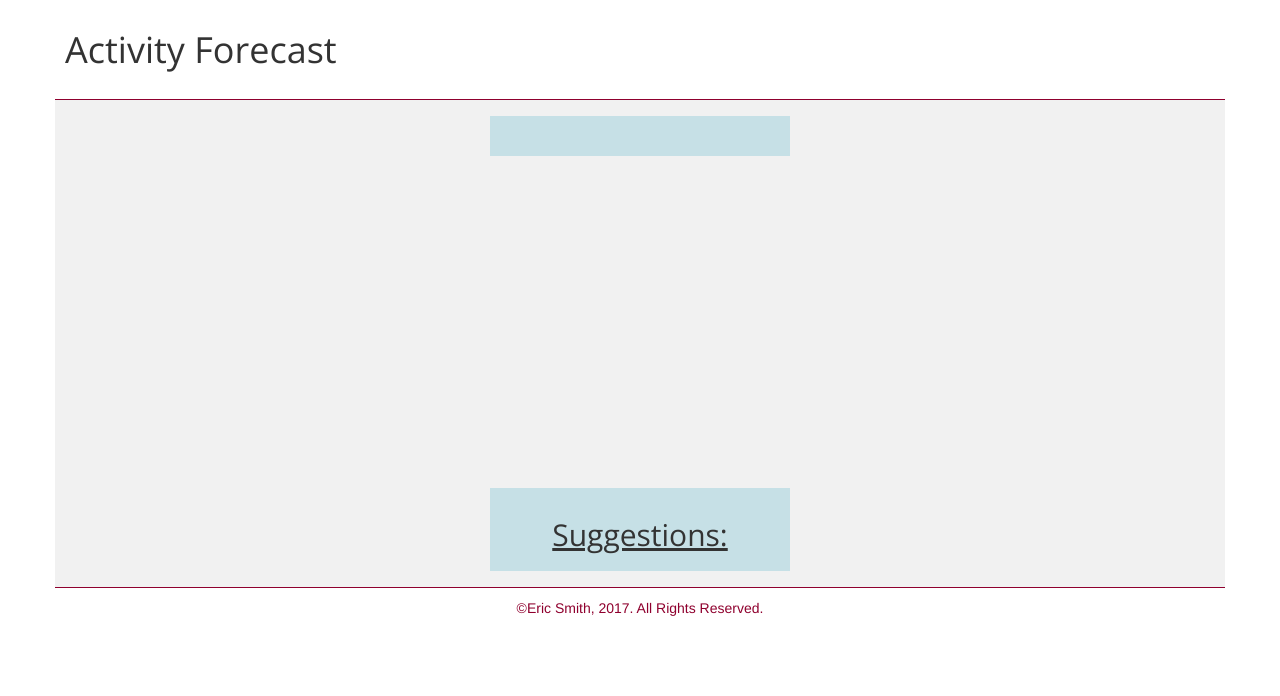
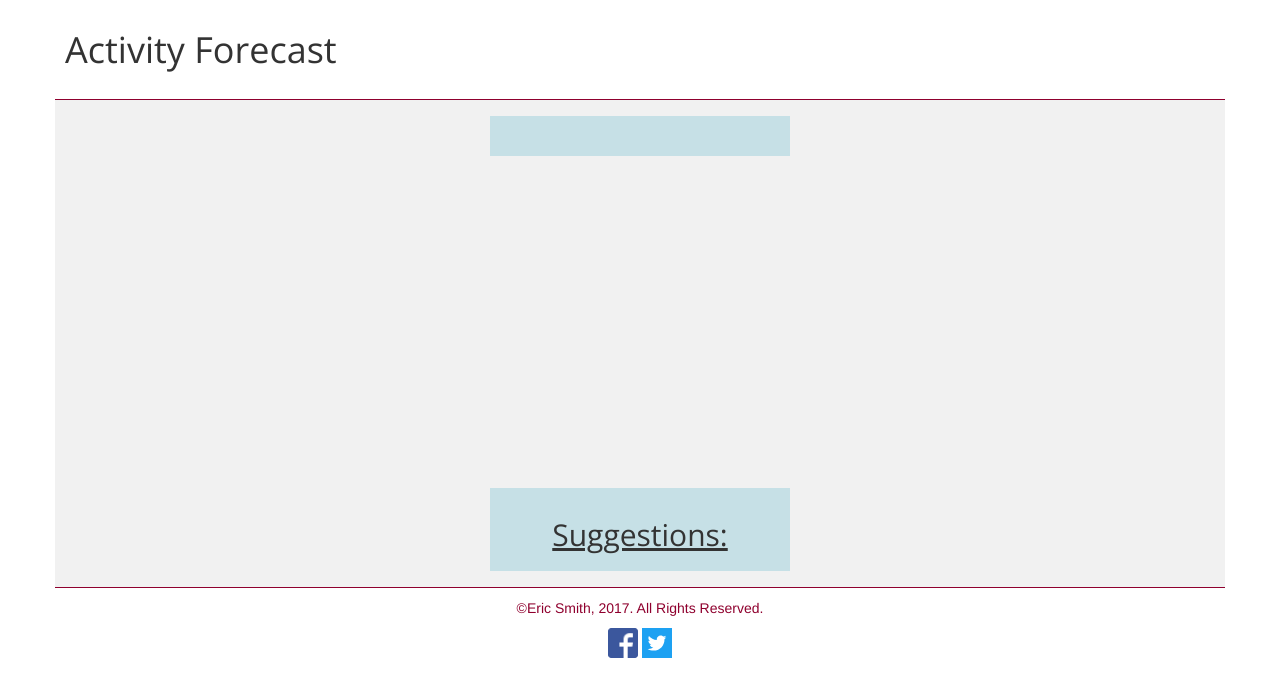
Before and after one commit to ericsmith92/activity-forecast, a plain HTML site: page index.html in a window 1280 px wide. Drawn offline with nearby package versions, Linux system fonts and the light colour scheme; some packages are replaced by stand-ins of ours.

Commit message:
Added images, share buttons, script for fb share

```diff
--- a/css/style.css
+++ b/css/style.css
@@ -91,3 +91,14 @@ footer > div{
     color: #8F002E;
     padding: 0.625rem;
 }
+
+.share-cntr{
+    display: inline-block;
+    padding: 0;
+}
+
+.share-btn{
+    height: 30px;
+    width: 30px;
+    display: inline-block;
+}
--- a/index.html
+++ b/index.html
@@ -5,7 +5,7 @@
         <meta name="description" content="An application used to find activities in your area based on the weather">
         <meta name="author" content="Eric Smith">
         <meta http-equiv="X-UA-Compatible" content="IE=edge">
-        <meta name="viewport" content="width-device-width, initial-scale=1, shrink-to-fit=no">
+        <meta name="viewport" content="width=device-width, initial-scale=1, shrink-to-fit=no">
         <!--OG tags-->
         <meta property="og:title" content="Find activities in your area based on the weather">
         <meta property="og:url" content="http://helloericsmith.com/assignments/activity-forecast">
@@ -16,11 +16,12 @@
         <meta name="twitter:title" content="Find activities in your area based on the weather">
         <meta name="twitter:description" content="An application used to find activities in your area based on the weather">
         <meta name="twitter:url" content="http://helloericsmith.com/assignments/activity-forecast">
-        <link rel="stylesheet" href="css/bootstrap.min.css">
+         <link rel="stylesheet" href="css/bootstrap.min.css">
         <link type="text/css" rel="stylesheet" href="css/style.css">
         <title>Activity Forecast</title>
     </head>
     <body>
+        <div id="fb-root"></div>
         <div class="container">
             <header>
                 <h1>Activity Forecast</h1>
@@ -38,6 +39,16 @@
 
             <footer>
                 <div>&#169;Eric Smith, 2017. All Rights Reserved.</div>
+
+                <!-- facebook share button-->
+                <div class="fb-share-button share-cntr" data-href="http://helloericsmith.com/assignments/activity-forecast" data-layout="button_count" data-size="small" data-mobile-iframe="true">  <a class="fb-xfbml-parse-ignore"             target="_blank"                                href="https://www.facebook.com/sharer/sharer.php?u=http%3A%2F%2Fhelloericsmith.com%2Fassignments%2Factivity-forecast&amp;src=sdkpreparse"><img class="share-btn" alt="Share on Facebook" src="images/fb-logo.png"></a></div>
+
+                <!-- twitter share button -->
+                <div class="share-cntr">
+                    <a class="twitter-share-button"
+                    href="https://twitter.com/intent/tweet?text=What&#x27;s%20the%20Activity%20Forecast?" data-size="small" data-url="http://helloericsmith.com/assignments/activity-forecast"><img class="share-btn" alt="Share on Twitter" src="images/twitter.svg"></a>
+                </div>
+
             </footer>
         </div>
         <script src="js/jquery-3.2.1.js"></script>
@@ -45,5 +56,6 @@
         <script src="js/bootstrap.min.js"></script>
         <script async defer src="https://maps.googleapis.com/maps/api/js?key=YOUR_APIKEY&libraries=places"></script>
         <script src="js/script.js"></script>
+		<script src="js/fb-share.js"></script>
     </body>
 </html>
--- /dev/null
+++ b/js/fb-share.js
@@ -0,0 +1,8 @@
+
+(function(d, s, id) {
+  var js, fjs = d.getElementsByTagName(s)[0];
+  if (d.getElementById(id)) return;
+  js = d.createElement(s); js.id = id;
+  js.src = "//connect.facebook.net/en_US/sdk.js#xfbml=1&version=v2.9";
+  fjs.parentNode.insertBefore(js, fjs);
+}(document, 'script', 'facebook-jssdk'));
```
Also changed, not shown: images/fb-logo.png (added), images/twitter.svg (added).
